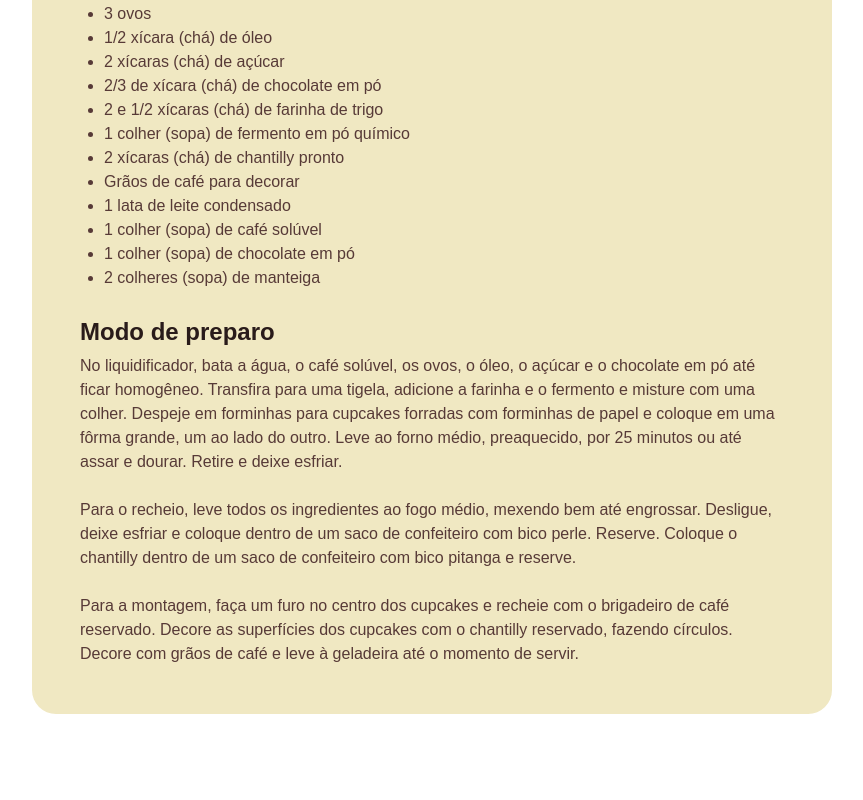
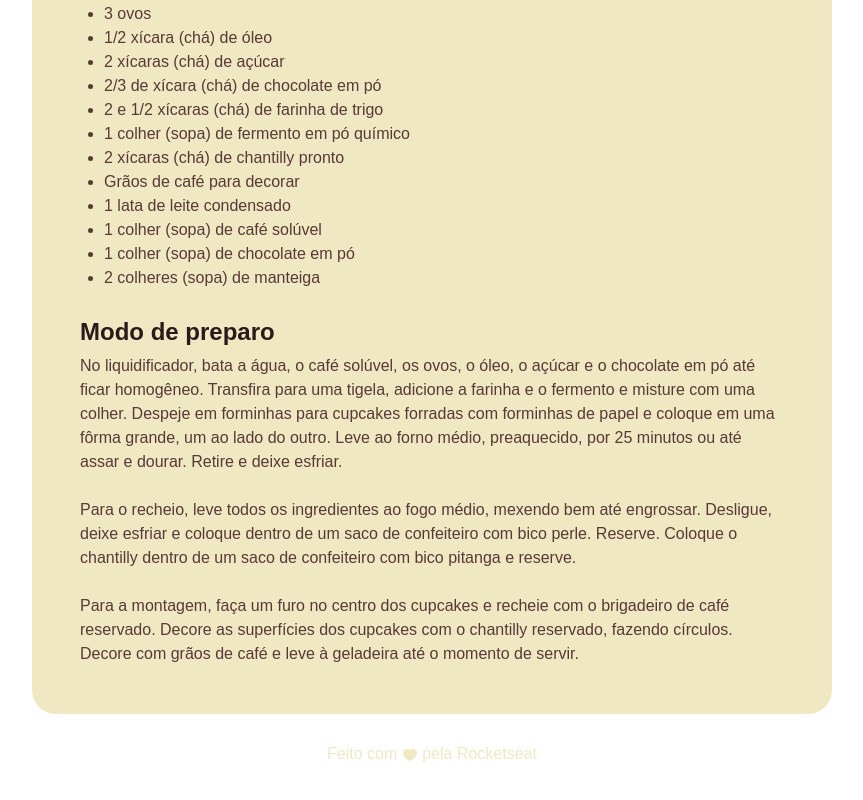
Before and after one commit to Fel1324/PaginaReceita, a plain HTML site: page index.html in a window 1280 px wide. Shown: the part 426-1226 px from the top of the page, without its empty margins (208-1071 px from the left). Before the commit the page ends 1188 px from the top, so only its background shows below. Drawn offline with Linux system fonts and the light colour scheme; a web font is replaced by a local one.

Commit message:
adicionando footer

```diff
--- a/index.html
+++ b/index.html
@@ -63,5 +63,11 @@
         </section>
       </main>
     </div>
+
+    <footer>
+      Feito com
+      <img src="assets/heart.svg" alt="Coraçãozinho fofinho">
+      pela Rocketseat
+    </footer>
   </body>
 </html>
--- a/style.css
+++ b/style.css
@@ -21,7 +21,7 @@
   padding: 1.5rem;
   background-color: #F0E8C2;
   border-radius: 1.5rem;
-  margin: 3rem auto;
+  margin: 3rem auto 1.75rem;
 }
 
 img{
@@ -59,3 +59,13 @@
 ul{
   padding-left: 1.5rem;
 }
+
+footer{
+  color: #F0E8C2;
+  text-align: center;
+  padding-bottom: 3rem;
+}
+
+footer img{
+  vertical-align: middle;
+}
```
Also changed, not shown: assets/heart.svg (added).
